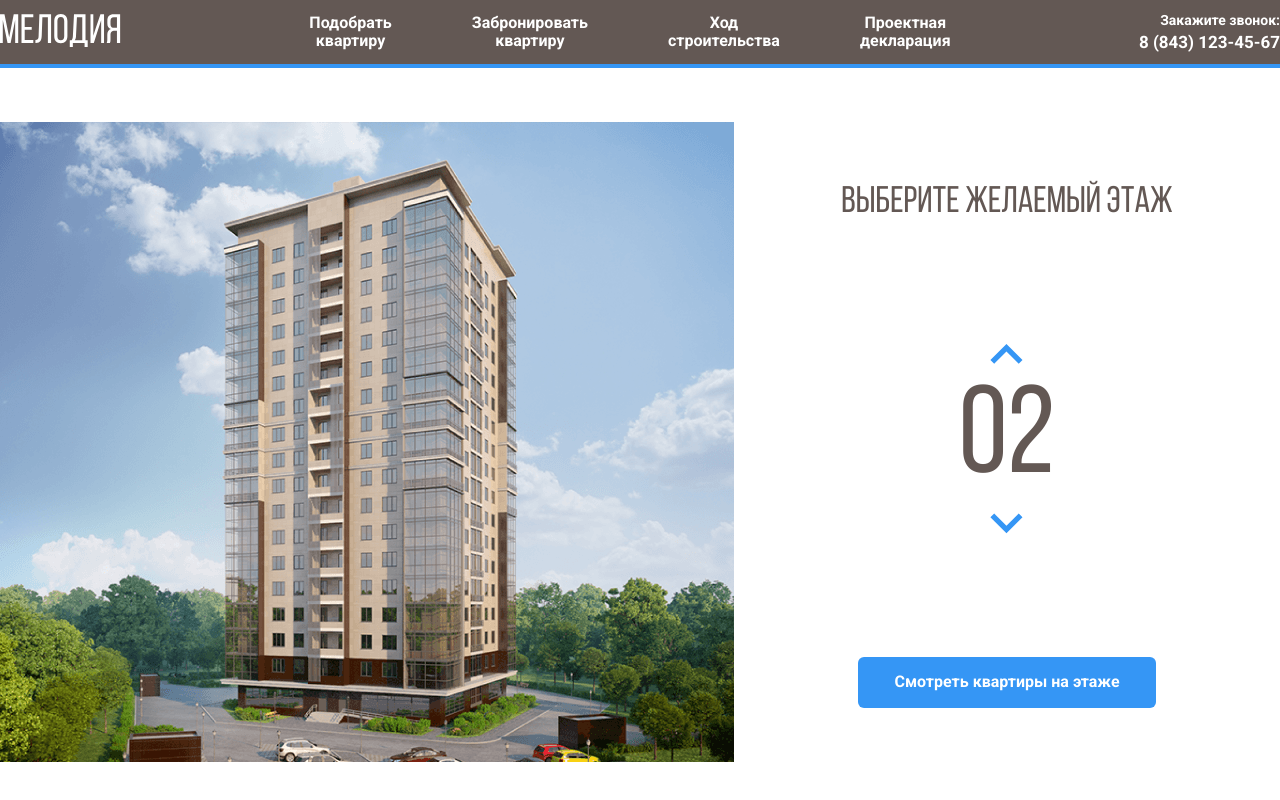
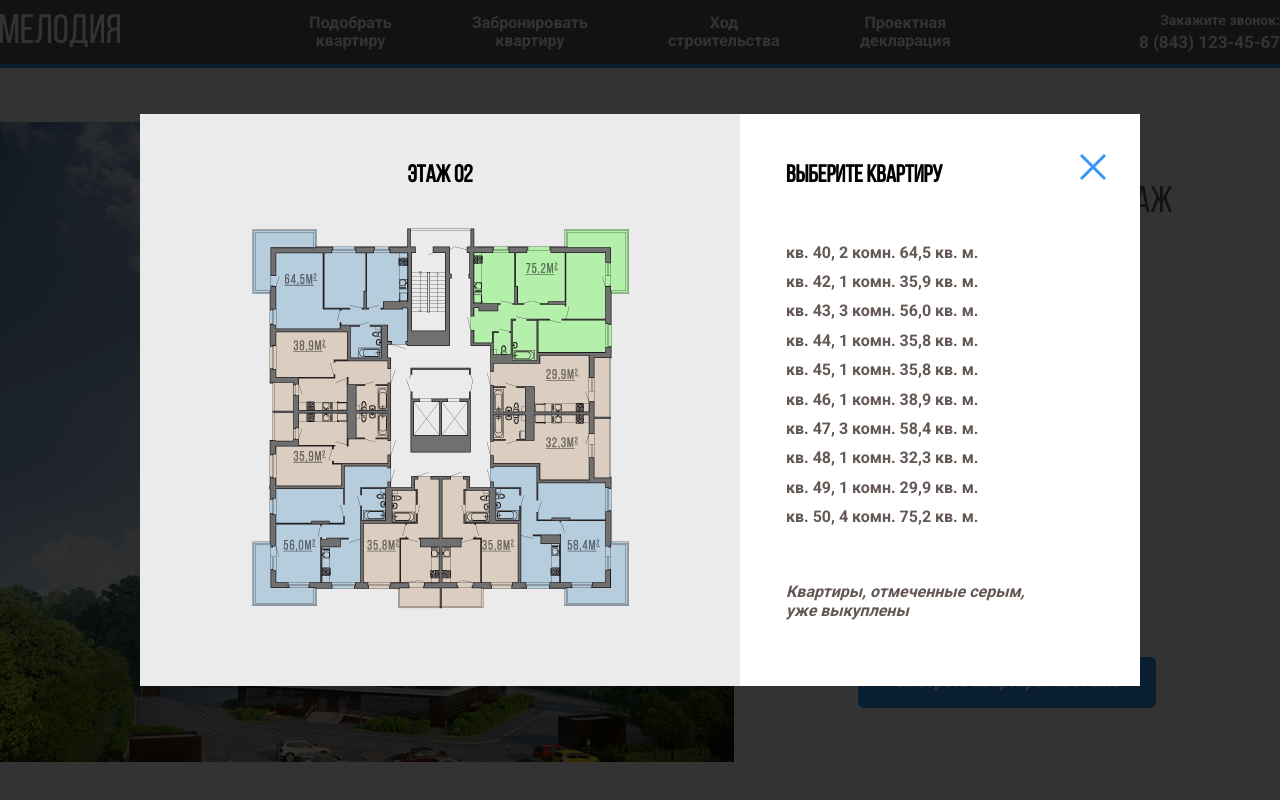
Before and after one commit to Grizly715/Melody, a plain HTML site: page index.html in a window 1280 px wide. Both pictures are taken after a click on the button "Смотреть квартиры на этаже". Drawn offline with Linux system fonts and the light colour scheme.

Commit message:
lesson-4

```diff
--- a/index.html
+++ b/index.html
@@ -97,17 +97,93 @@
 				<button class="counter-button counter-up">
 					<img class="counter-arrow counter-arrow-up" src="img/arrow-up.svg" alt="arrow-up" />
 				</button>
-				<span class="counter">02</span>
+				<span class="floor-counter counter">02</span>
 				<button class="counter-button counter-down">
 					<img class="counter-arrow counter-arrow-down" src="img/arrow-down.svg" alt="arrow-down" />
 				</button>
 			</div>
 			<!-- /.counter-group -->
-			<button class="button button-primary">Смотреть квартиры на этаже</button>
+			<button class="button button-primary view-flats">Смотреть квартиры на этаже</button>
 		</div>
 		<!-- /.main-info -->
 	</main>
+	<div class="modal">
+		<div class="modal-dialog">
+			<button class="modal-close-button">
+				<svg width="28" height="28" viewBox="0 0 28 28" fill="none" xmlns="http://www.w3.org/2000/svg">
+					<path d="M2 2L26 26" stroke="#3596F5" stroke-width="3" />
+					<path d="M26 2L2 26" stroke="#3596F5" stroke-width="3" />
+				</svg>
+			</button>
+			<div class="modal-image">
+				<h3 class="modal-title">Этаж <span class="modal-counter counter">02</span></h3>
+				<svg class="flats" width="433" height="408" viewBox="0 0 433 408" fill="none"
+					xmlns="http://www.w3.org/2000/svg" xmlns:xlink="http://www.w3.org/1999/xlink">
+					<image id="image0" width="433" height="408" xlink:href="img/Floor.png" />
+					<path d="M388 81V141H314V148H267.5V131H247V32.5H338.5V16H405V81H388Z" fill="#3595F6"
+						fill-opacity="0.75" />
+					<path d="M314 148.5H268V200H367.5V205H387.5V141H314V148.5Z" fill="#3595F6" fill-opacity="0.75" />
+					<path d="M314.192 252.662H268V200H367.916V204.602H388V268H314.192V252.662Z" fill="#3595F6"
+						fill-opacity="0.75" />
+					<path d="M314 253H268.5V309H295.5V376H340V393H405V328.5H388V268.5H314V253Z" fill="#3595F6"
+						fill-opacity="0.75" />
+					<path d="M218 394.5V264H247.5V273.5H267.5V310.5H294.5V375H259.5V394.5H218Z" fill="#3595F6"
+						fill-opacity="0.75" />
+					<path d="M217 394.5V264H187.5V273.5H167.5V310.5H140.5V375H175.5V394.5H217Z" fill="#3595F6"
+						fill-opacity="0.75" />
+					<path d="M121 252H166.5V309H139.5V376H95V393H30V328.5H47V273.5H121V252Z" fill="#3595F6"
+						fill-opacity="0.75" />
+					<path d="M119.5 273.5H46V198H167V250.822H119.5V273.5Z" fill="#3595F6" fill-opacity="0.75" />
+					<path d="M124.729 116H46V198H167V145.178H124.729V116Z" fill="#3595F6" fill-opacity="0.75" />
+					<path d="M46.5 81V115.5H125V144.5H164V131H184.5V32.5H93V16H28V81H46.5Z" fill="#3595F6"
+						fill-opacity="0.75" />
 
+				</svg>
+
+
+			</div>
+			<!-- /.modal-image -->
+			<div class="modal-info">
+				<h3 class="modal-title">Выберите квартиру</h3>
+				<ul class="flat-list">
+					<li class="flat-item">
+						<a href="#" class="flat-link">кв. 40, 2 комн. 64,5 кв. м.</a>
+					</li>
+					<li class="flat-item">
+						<a href="#" class="flat-link">кв. 42, 1 комн. 35,9 кв. м.</a>
+					</li>
+					<li class="flat-item">
+						<a href="#" class="flat-link">кв. 43, 3 комн. 56,0 кв. м.</a>
+					</li>
+					<li class="flat-item">
+						<a href="#" class="flat-link">кв. 44, 1 комн. 35,8 кв. м.</a>
+					</li>
+					<li class="flat-item">
+						<a href="#" class="flat-link">кв. 45, 1 комн. 35,8 кв. м.</a>
+					</li>
+					<li class="flat-item">
+						<a href="#" class="flat-link">кв. 46, 1 комн. 38,9 кв. м.</a>
+					</li>
+					<li class="flat-item">
+						<a href="#" class="flat-link">кв. 47, 3 комн. 58,4 кв. м.</a>
+					</li>
+					<li class="flat-item">
+						<a href="#" class="flat-link">кв. 48, 1 комн. 32,3 кв. м.</a>
+					</li>
+					<li class="flat-item">
+						<a href="#" class="flat-link">кв. 49, 1 комн. 29,9 кв. м.</a>
+					</li>
+					<li class="flat-item">
+						<a href="#" class="flat-link">кв. 50, 4 комн. 75,2 кв. м.</a>
+					</li>
+				</ul>
+				<p class="modal-alert">Квартиры, отмеченные серым,<br /> уже выкуплены</p>
+			</div>
+			<!-- /.modal-info -->
+		</div>
+		<!-- /.modal-dialog -->
+	</div>
+	<!-- /.modal -->
 	<script src="lib/jquery-3.6.0.min.js"></script>
 	<script src="js/main.js"></script>
 	<!-- Скрипты -->
--- a/js/main.js
+++ b/js/main.js
@@ -3,6 +3,9 @@ $(document).ready(function () {
 	var floorPath = $(".home-image path"); /* Номер этажа */
 	var counterUp = $(".counter-up"); /* Кнопка увеличения этажа */
 	var counterDown = $(".counter-down"); /* Кнопка уменьшания этажа */
+	var modal = $('.modal');
+	var modalCloseButton = $('.modal-close-button');
+	var viewFlatsButton = $('.view-flats');
 
 	// Функция подсветки этажа при наведение мышки
 	floorPath.on('mouseover', function () {
@@ -10,6 +13,10 @@ $(document).ready(function () {
 		currentFloor = $(this).attr("data-floor"); // получаем значение текущего этажа
 		$(".counter").text(currentFloor); // Записываем значение этажа в счетчик справа
 	});
+
+	floorPath.on('click', toggleModal);
+	modalCloseButton.on('click', toggleModal);
+	viewFlatsButton.on('click', toggleModal);
 
 	counterUp.on("click", function () { // остеживаем клик по кнопке вверх
 		if (currentFloor < 18) {
@@ -30,4 +37,7 @@ $(document).ready(function () {
 			$(`[data-floor =${usCurrentFloor}]`).toggleClass("current-floor");
 		}
 	});
+	function toggleModal() {
+		modal.toggleClass("is-open");
+	}
 });
--- a/scss/style.scss
+++ b/scss/style.scss
@@ -20,6 +20,25 @@ body{
 $headerBackgroundColor:#635854;
 $headerBorderBottom:#3596F5;
 $colorNavbar:#fff;
+$counterButtonColor:#fff;
+$mainTitleColor:#635854;
+$floorCounterColor:#635854;
+$buttonPrimaryBackgroundColor:#3596F5;
+$buttonPrimaryColor:#fff;
+$modalBackgroundColor:rgba(0, 0, 0, 0.8);
+$modalDialogBackgroundColor:#fff;
+$modalImageBackgroundColor:#EBEBEB;
+$modalTitleColor:#000000;
+$flatLinkColor:#635854;
+$flatLinkColorHover:#3596F5;
+$modalAlertColor:#635854;
+$modalCloseButtonBackgroundColor:#fff;
+
+// Шрифты переменные
+$mainTitle: "Bebas Neue",sans-serif;
+$modalTitle:"Bebas Neue",sans-serif;
+$flatLink:"Roboto";
+$modalAlert:"Roboto";
 
 .header{
 	background-color:  $headerBackgroundColor;
@@ -102,59 +121,138 @@ path.current-floor {
 	flex-direction: column;
 	align-items:center;
 }
+
 .counter-button {
-	background-color: #fff;
+	background-color: $counterButtonColor;
 	border:none;
-}
-.counter-up {
-}
-.counter-arrow {
-}
-.counter-arrow-up {
-}
-.counter {
-}
-.counter-down {
-}
-.counter-arrow-down {
 }
 
 .main-title{
 	margin: 0;
-	font-family: "Bebas Neue",sans-serif;
+	font-family: $mainTitle;
 	font-weight: normal;
 	font-size: 37px;
 	line-height: 44px;
-	color: #635854;
+	color: $mainTitleColor;
 }
 
-.counter-group {
-}
 .counter-button {
 	cursor: pointer;
 }
-.counter-up {
-}
-.counter-arrow {
-}
-.counter-arrow-up {
-}
-.counter {
-	font-family: "Bebas Neue",sans-serif;
-	color: #635854;
+
+.floor-counter {
+	font-family: $mainTitle;
+	color: $floorCounterColor;
 	font-size: 124px;
 
 }
-.counter-down {
-}
-.counter-arrow-down {
-}
+
 
 .button-primary{
-	background: #3596F5;
+	background: $buttonPrimaryBackgroundColor;
 	border-radius: 6px;
-	color:#fff;
+	color:$buttonPrimaryColor;
 	border:none;
 	padding: 16px 36px;
 	cursor: pointer;
 }
+
+.modal {
+	position: fixed;
+	left: 0;
+	top: 0;
+	width: 100%;
+	height:100%;
+	background-color: $modalBackgroundColor;
+	display: flex;
+	justify-content: center;
+	align-items:center;
+	opacity: 0;
+	transform: scale(0);
+	transition: opacity 0.2s;
+}
+.is-open {
+	opacity: 1;
+	transform: scale(1);
+}
+
+.modal-dialog {
+	position: relative;
+	max-width: 1000px;
+	min-height: 565px;
+	background-color:$modalDialogBackgroundColor;
+	flex-grow: 1;
+	display: flex;
+	opacity: 0;
+	transform:translateY(-10%);
+	transition: transform 0.2s, opacity 0.2s;
+	transition-delay: 0.2s;
+}
+.is-open > .modal-dialog{
+	opacity: 1;
+	transform:translateY(0);
+}
+.modal-image {
+	background-color:$modalImageBackgroundColor;
+	width: 60%;
+	text-align: center;
+	padding: 50px;
+}
+
+.flats path{
+	opacity: 0;
+	cursor: pointer;
+	&:hover {
+		opacity: 1;
+	}
+}
+
+.modal-title{
+	font-family: $modalTitle;
+	font-size: 24px;
+	line-height: 24px;
+	color: $modalTitleColor;
+	margin-top: 0;
+	margin-bottom: 25px;
+}
+.modal-info {
+	width: 40%;
+	padding: 50px 46px;
+}
+
+.flat-list {
+	padding: 0;
+	list-style: none;
+	margin-top: 55px;
+}
+.flat-item {
+	margin-bottom: 10px;
+}
+.flat-link {
+	font-family: $flatLink;
+	font-size: 16px;
+	line-height: 19px;
+	color: $flatLinkColor;
+	text-decoration: none;
+	&:hover {
+		color: $flatLinkColorHover;
+		text-decoration: underline;
+	}
+}
+.modal-alert{
+	font-family: $modalAlert;
+	font-style: italic;
+	font-weight: normal;
+	font-size: 16px;
+	line-height: 19px;
+	color: $modalAlertColor;
+	margin-top: 56px;
+}
+.modal-close-button{
+	position: absolute;
+	right: 27px;
+	top: 38px;
+	cursor: pointer;
+	border:none;
+	background-color: $modalCloseButtonBackgroundColor;
+}
```
Also changed, not shown: css/style.min.css, img/Floor.png (added).
